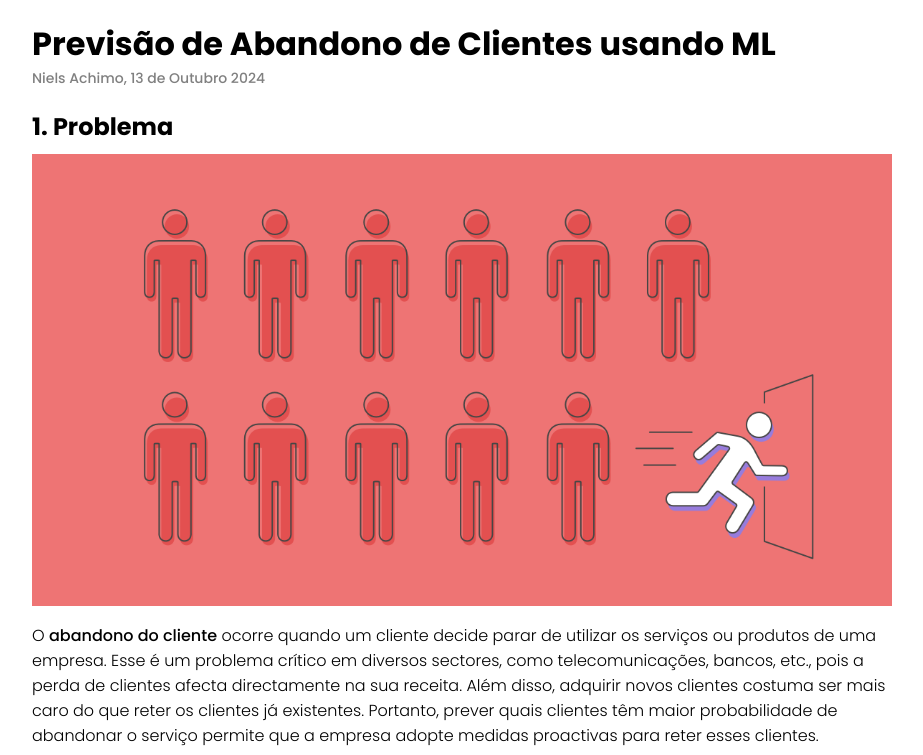
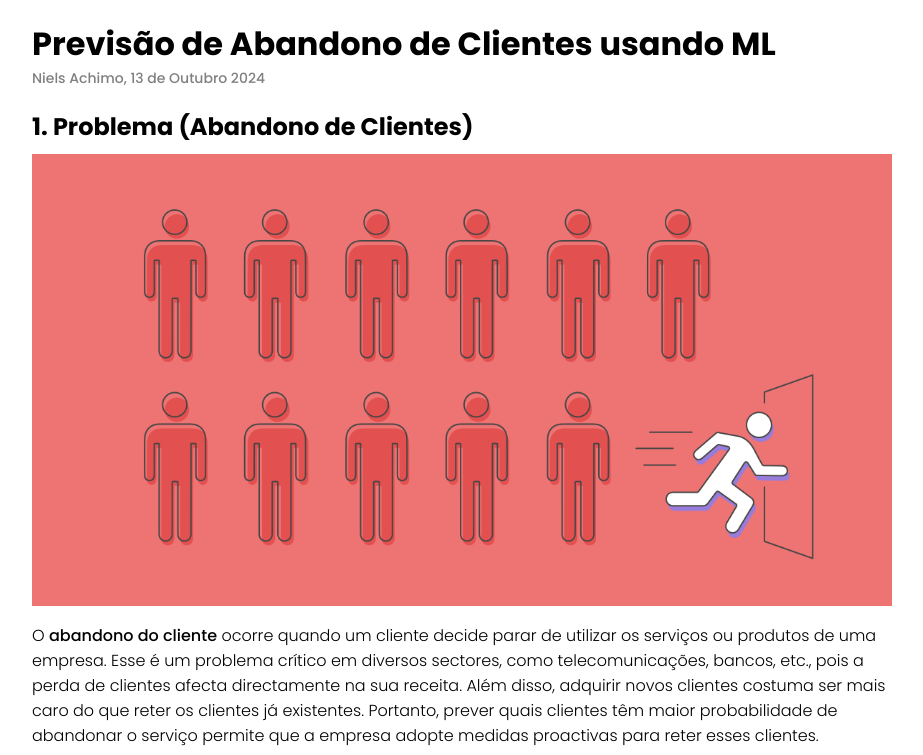
Before and after one commit to nielsero/customer-churn-machine-learning, a plain HTML site: page index.html in a window 1280 px wide. Shown: the top 755 px of the page, without its empty margins (178-1101 px from the left). Drawn offline with Linux system fonts and the light colour scheme.

Commit message:
Fix typos

```diff
--- a/index.html
+++ b/index.html
@@ -14,7 +14,7 @@
       </div>
 
       <div class="content">
-        <h2>1. Problema</h2>
+        <h2>1. Problema (Abandono de Clientes)</h2>
         <div class="mt-10">
           <img
             class="content-img"
```
